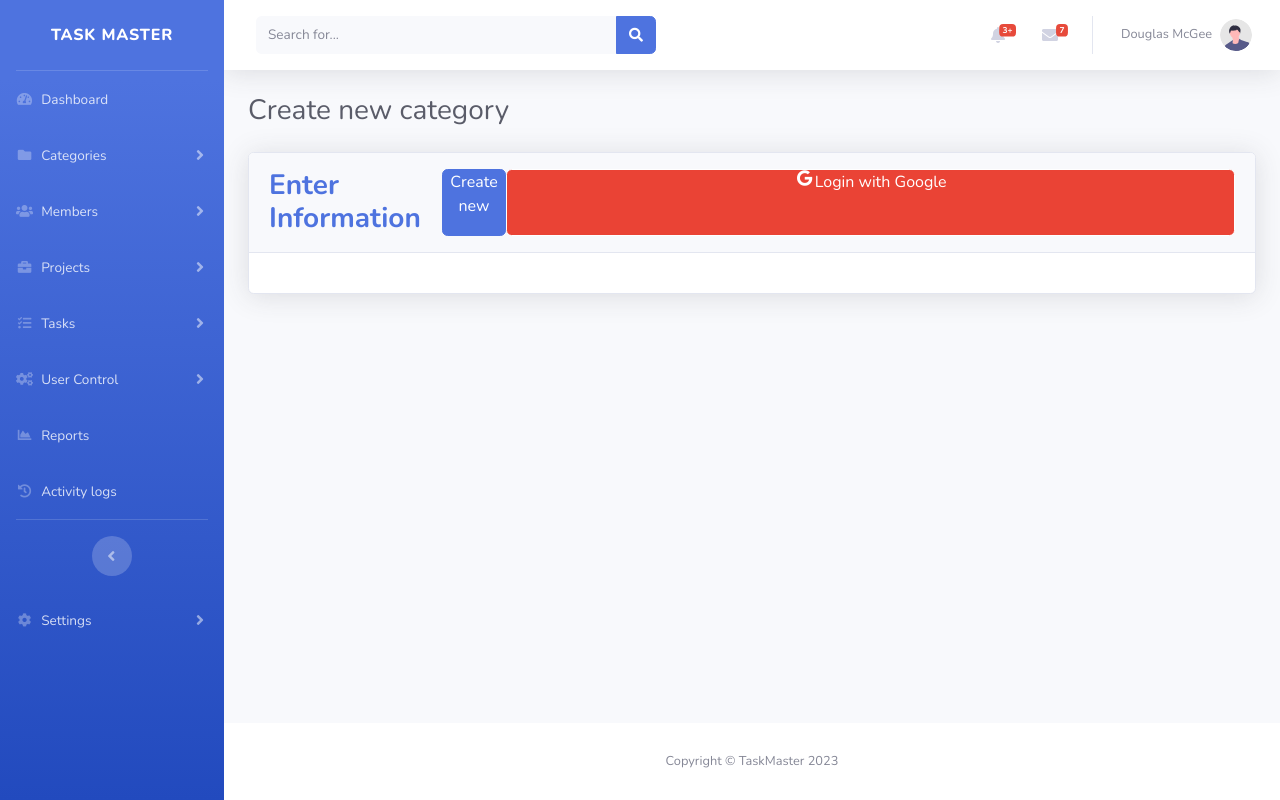
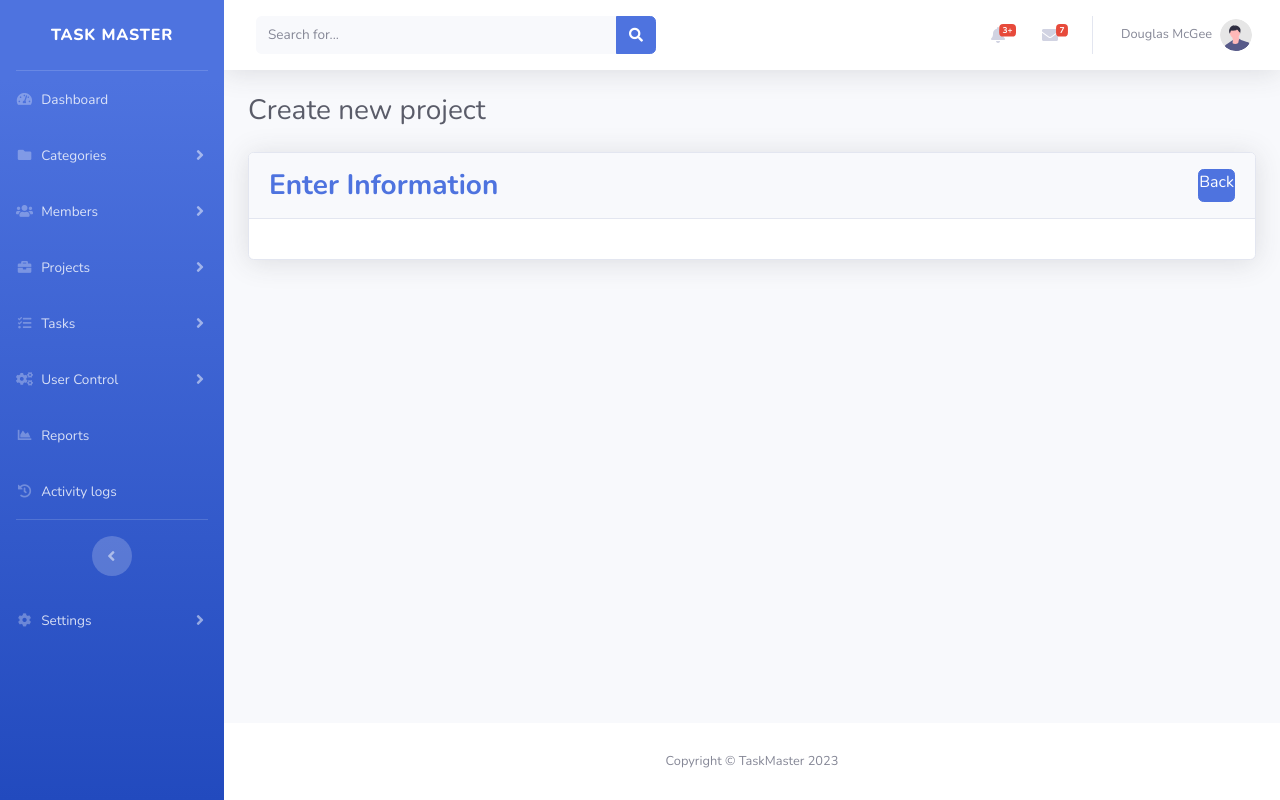
Before and after one commit to jeffreybacenas/TaskMaster, an ASP.NET Core app: page /Project/ProjectForm in a window 1280 px wide. Run offline with ASP.NET Core 8, Linux system fonts and the light colour scheme.

Commit message:
Fixing ui in member and project module

```diff
--- a/TaskMaster/Views/Project/Index.cshtml
+++ b/TaskMaster/Views/Project/Index.cshtml
@@ -8,7 +8,7 @@
 
     <!-- Page Heading -->
     <div class="d-sm-flex align-items-center justify-content-between mb-4">
-        <h1 class="h3 mb-0 text-gray-800">Members</h1>
+        <h1 class="h3 mb-0 text-gray-800">Project</h1>
     </div>
 
     <!-- Content Row -->
@@ -20,7 +20,7 @@
             <div class="card shadow mb-4">
                 <div class="card-header py-3 d-flex justify-content-between">
                     <h6 class="m-0 font-weight-bold text-primary">Project</h6>
-                    <a href="" class="btn btn-primary btn-icon-split">
+                    <a href="@Url.Action("ProjectForm", "Project")" class="btn btn-primary btn-icon-split">
                         <span class="text">Create new</span>
                     </a>
                 </div>
--- a/TaskMaster/Views/Project/ProjectForm.cshtml
+++ b/TaskMaster/Views/Project/ProjectForm.cshtml
@@ -8,7 +8,7 @@
 
     <!-- Page Heading -->
     <div class="d-sm-flex align-items-center justify-content-between mb-4">
-        <h1 class="h3 mb-0 text-gray-800">Create new category</h1>
+        <h1 class="h3 mb-0 text-gray-800">Create new project</h1>
     </div>
 
     <!-- Content Row -->
@@ -20,12 +20,9 @@
             <div class="card shadow mb-4">
                 <div class="card-header py-3 d-flex justify-content-between">
                     <h3 class="m-0 font-weight-bold text-primary">Enter Information</h3>
-                    <a href="#" class="btn btn-primary btn-icon-split">
+                    <a href="@Url.Action("Index", "Project")" class="btn btn-primary btn-icon-split">
                         <i class="fa-regular fa-hand-back-point-left"></i>
-                        Create new
-                    </a>
-                    <a href="index.html" class="btn btn-google btn-block btn-icon-split">
-                        <i class="fab fa-google fa-fw"></i> Login with Google
+                        Back
                     </a>
                 </div>
                 <div class="card-body">
```
Also changed, not shown: 4 other files.
